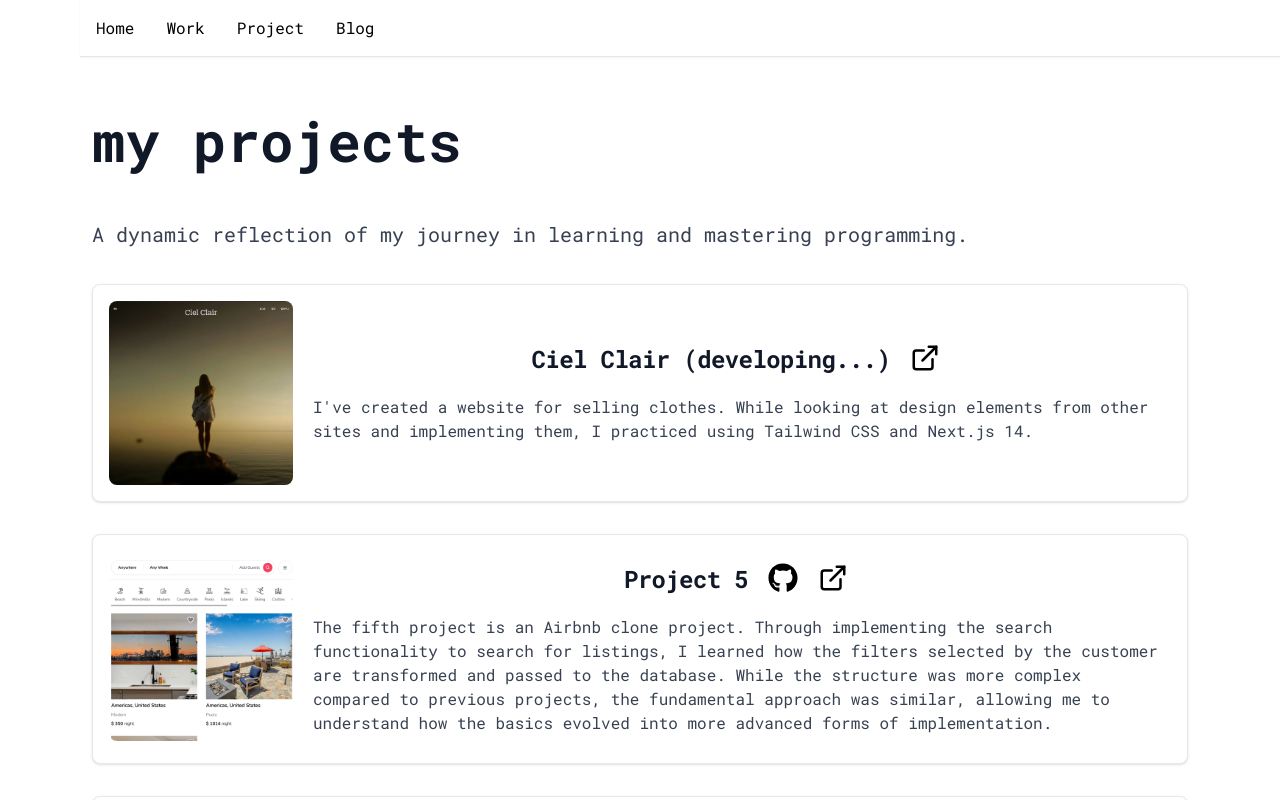
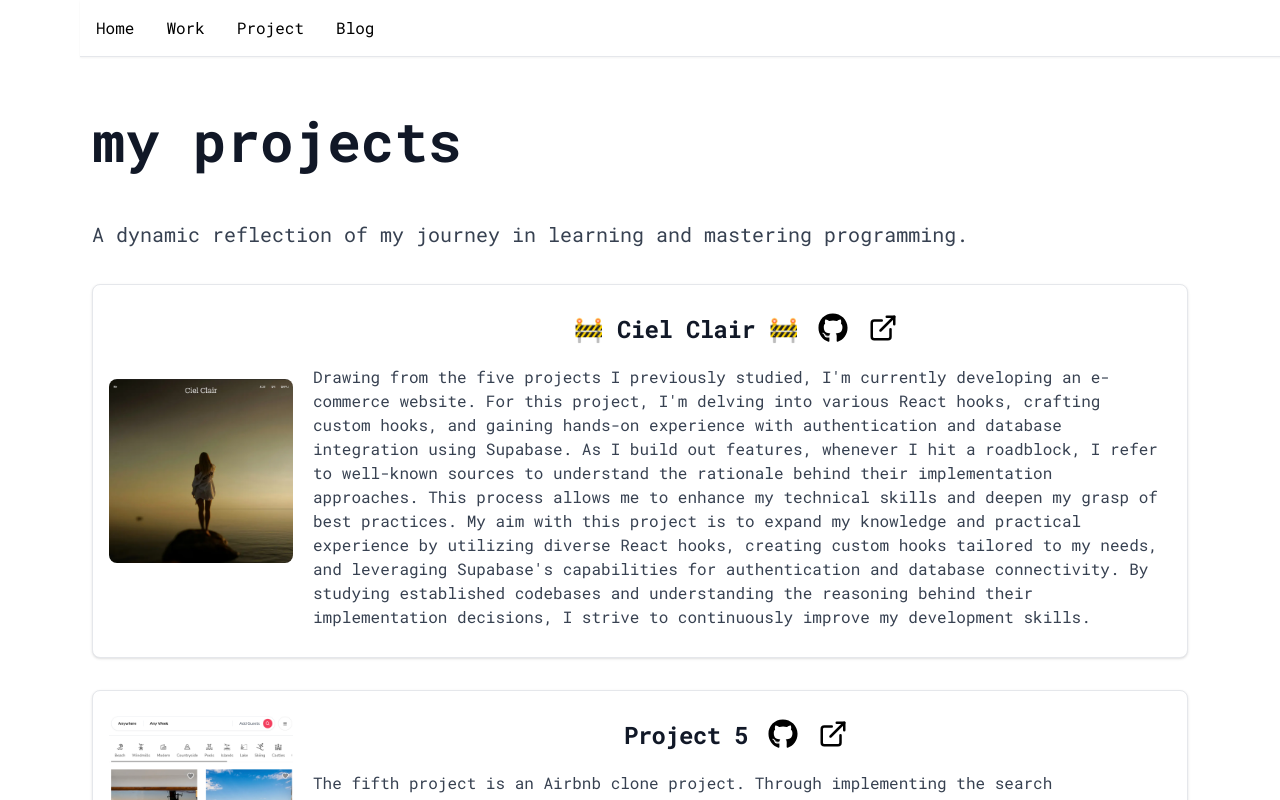
Before and after one commit to egofinder/baekhak.info, a Next.js app: page /projects in a window 1280 px wide. Shown: the top 800 px of the page. Built offline with nearby package versions, Linux system fonts and the light colour scheme.

Commit message:
Ciel Clair 프로젝트 업데이트: 활발한 개발 중

```diff
--- a/app/projects/page.tsx
+++ b/app/projects/page.tsx
@@ -9,11 +9,11 @@ export const metadata: Metadata = {
 
 const projectData: Project[] = [
   {
-    title: "Ciel Clair (developing...)",
+    title: "🚧 Ciel Clair 🚧",
     description:
-      "I've created a website for selling clothes. While looking at design elements from other sites and implementing them, I practiced using Tailwind CSS and Next.js 14.",
+      "Drawing from the five projects I previously studied, I'm currently developing an e-commerce website. For this project, I'm delving into various React hooks, crafting custom hooks, and gaining hands-on experience with authentication and database integration using Supabase. As I build out features, whenever I hit a roadblock, I refer to well-known sources to understand the rationale behind their implementation approaches. This process allows me to enhance my technical skills and deepen my grasp of best practices. My aim with this project is to expand my knowledge and practical experience by utilizing diverse React hooks, creating custom hooks tailored to my needs, and leveraging Supabase's capabilities for authentication and database connectivity. By studying established codebases and understanding the reasoning behind their implementation decisions, I strive to continuously improve my development skills.",
     siteUrl: "https://cielclair-com.vercel.app/",
-    githubUrl: "",
+    githubUrl: "https://github.com/egofinder/cielclair.com",
     imageUrl: "/images/projects/cielclair.png",
     date: "2024-02-26",
   },
```
